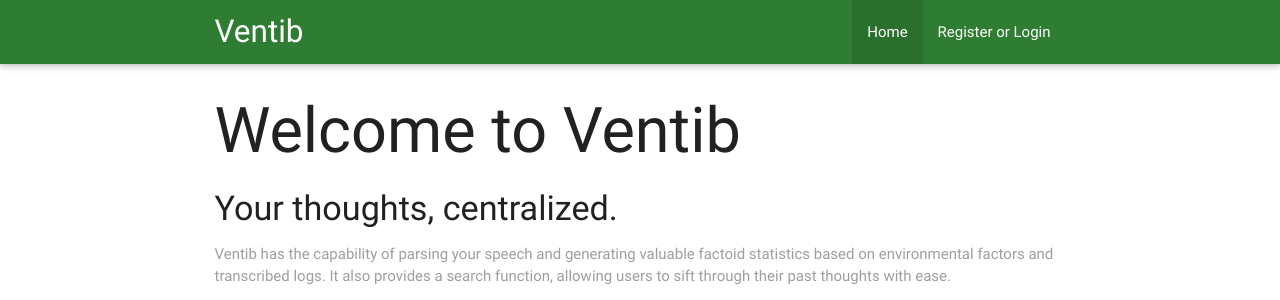
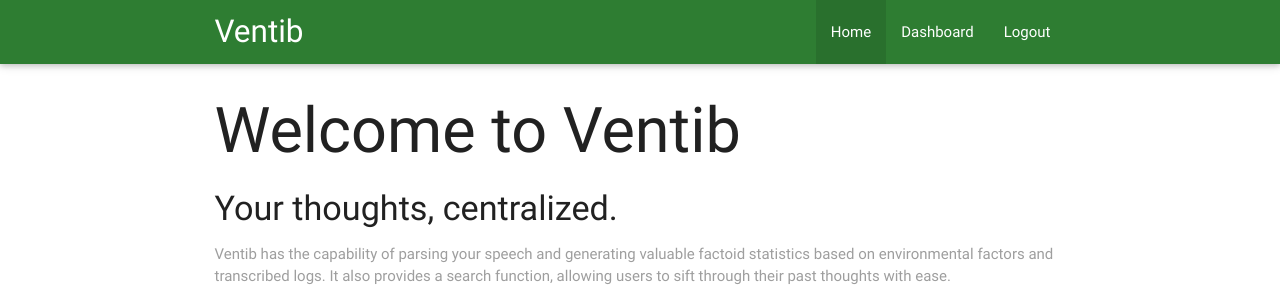
Before and after one commit to cydrobolt/ventib, a Flask app: page / in a window 1280 px wide. Shown: the top 300 px of the page. Run offline with Flask 2, Linux system fonts and the light colour scheme; the visitor is signed in with stand-in values (Sample User, id 1).

Commit message:
fix logout and other stuff

```diff
--- a/web/__init__.py
+++ b/web/__init__.py
@@ -16,6 +16,7 @@ add_routes([
     ('/register/', user.register),
     ('/login/', user.login),
     ('/user/', user.user),
+    ('/logout/', user.logout),
     ('/420/blazeit/', user.new_text)
 ])
 
--- a/web/templates/navbar.html
+++ b/web/templates/navbar.html
@@ -1,9 +1,10 @@
 {% extends 'base.html' %}
 {% set thispage = thispage|default('home') %}
 {% set links = [
-    ('Home', 'home', '/', True),
-    ('Register or Login', 'rlog', '/register_login/', True),
-
+    ('Home', 'home', '/', True, 1),
+    ('Register or Login', 'rlog', '/register_login/', True, 2),
+    ('Dashboard', 'dashboard', '/user', True, 3),
+    ('Logout', 'logout', '/logout', True, 3)
 ] %}
 {% block body %}
 <nav class="green darken-3">
@@ -12,11 +13,23 @@
             <a class="brand-logo" href="#">Ventib</a>
             <ul id="nav-mobile" class="right side-nav">
                 {% for link in links %}
-                {% if link[3] %}
-                <li{% if thispage == link[1] %} class="active"{% endif %}>
-                    <a href="{{ link[2] }}">{{ link[0] }}</a>
-                </li>
-                {% endif %}
+                    {% if link[3] %}
+                        {% if link[4] == 1 %}
+                            <li{% if thispage == link[1] %} class="active"{% endif %}>
+                                <a href="{{ link[2] }}">{{ link[0] }}</a>
+                            </li>
+                        {% endif %}
+                        {% if link[4] == 2 and not session['username'] %}
+                            <li{% if thispage == link[1] %} class="active"{% endif %}>
+                                <a href="{{ link[2] }}">{{ link[0] }}</a>
+                            </li>
+                        {% endif %}
+                        {% if link[4] == 3 and session['username'] %}
+                            <li{% if thispage == link[1] %} class="active"{% endif %}>
+                                <a href="{{ link[2] }}">{{ link[0] }}</a>
+                            </li>
+                        {% endif %}
+                    {% endif %}
                 {% endfor %}
             </ul>
             <a class="button-collapse" href="#" data-activates="nav-mobile">
--- a/web/templates/user.html
+++ b/web/templates/user.html
@@ -1,4 +1,5 @@
 {% extends 'navbar.html' %}
+{% set thispage='dashboard' %}
 {% block content %}
 <h2>Hello, {{ user.username }}</h2>
 <h3>Stats</h3>
--- a/web/views/user.py
+++ b/web/views/user.py
@@ -19,6 +19,10 @@ def login():
     session["username"] = user.username
     return redirect(url_for("user"))
 
+def logout():
+    session["username"] = False
+    return redirect("/")
+
 def user():
     user = User.get(User.username == session["username"])
     stats = core_stats.CoreStats(user.texts, user.timezone)
```
